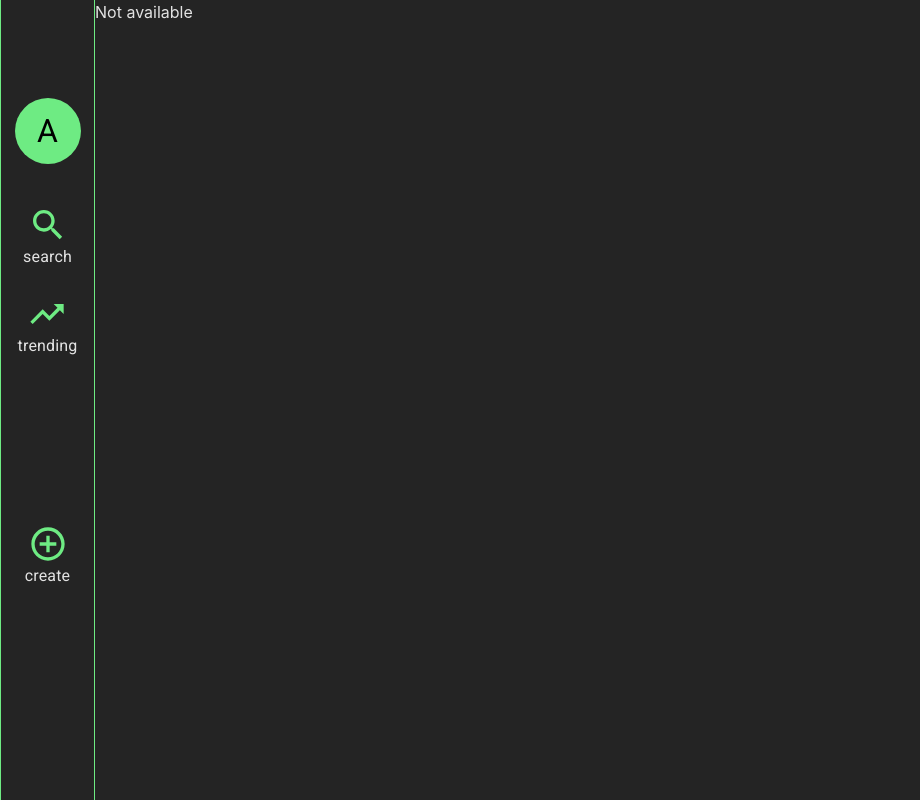
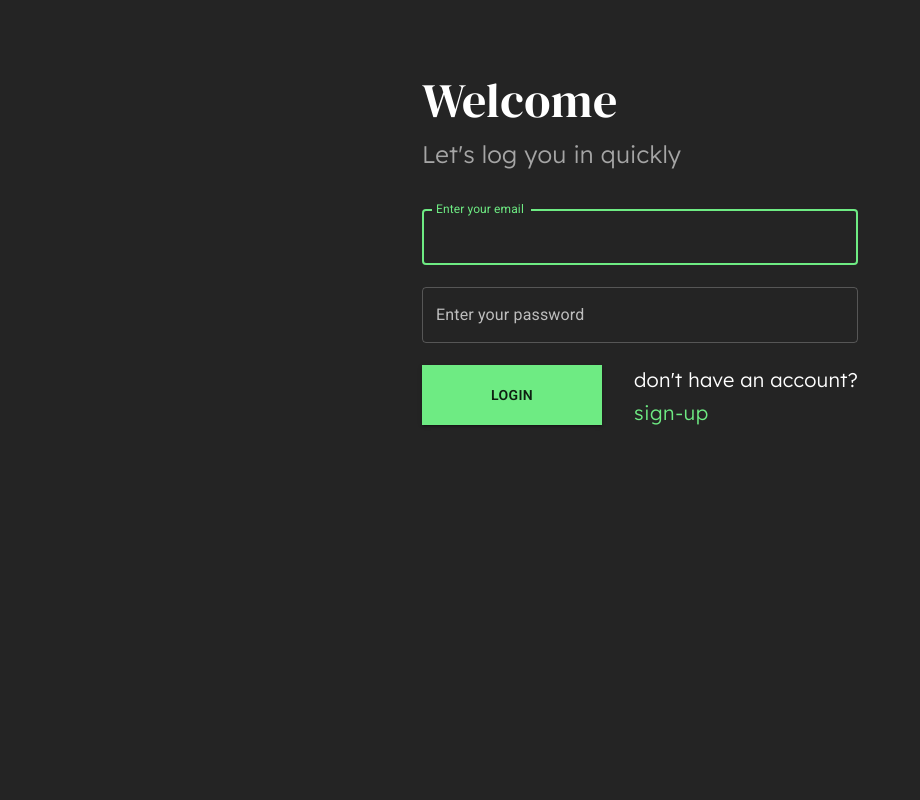
Before and after one commit to akshat-9825/corpora, a React (Vite) app in the folder client/: page /login in a window 1280 px wide. Shown: the whole page, without its empty margins (0-920 px from the left). Built offline with nearby package versions, Linux system fonts and the light colour scheme.

Commit message:
Client authentication (#3)
* initial commit

* finishing up authentication frontend

```diff
--- a/client/index.html
+++ b/client/index.html
@@ -7,6 +7,12 @@
     <link
       rel="stylesheet"
       href="https://fonts.googleapis.com/css2?family=Roboto:wght@300;400;500;600;700&display=swap" />
+    <link
+      href="https://fonts.googleapis.com/css?family=DM Serif Display"
+      rel="stylesheet" />
+    <link
+      href="https://fonts.googleapis.com/css2?family=Lexend+Deca:wght@300&display=swap"
+      rel="stylesheet" />
     <meta name="viewport" content="initial-scale=1, width=device-width" />
     <title>Corpora</title>
   </head>
--- a/client/src/App.tsx
+++ b/client/src/CorporaRoutes.tsx
@@ -1,9 +1,8 @@
+import { BrowserRouter, Routes, Route } from "react-router-dom";
+import Authentication from "./components/Authentication";
 import Layout from "./layout";
-import { BrowserRouter, Routes, Route } from "react-router-dom";
 
-import "./App.scss";
-
-function App() {
+function CorporaRoutes() {
   return (
     <BrowserRouter>
       <Layout>
@@ -14,10 +13,12 @@ function App() {
           <Route path="/trending" element={<>trending</>} />
           <Route path="/create" element={<>create</>} />
           <Route path="/*" element={<>Not available</>} />
+          <Route path="/login" element={<Authentication type="login" />} />
+          <Route path="/signup" element={<Authentication type="signup" />} />
         </Routes>
       </Layout>
     </BrowserRouter>
   );
 }
 
-export default App;
+export default CorporaRoutes;
--- /dev/null
+++ b/client/src/components/Authentication/index.tsx
@@ -0,0 +1,178 @@
+import { Box, Button, TextField, Typography, useTheme } from "@mui/material";
+import { Link } from "react-router-dom";
+
+interface AuthenticationType {
+  type: "login" | "signup";
+}
+
+const Authentication = ({ type }: AuthenticationType) => {
+  const theme = useTheme();
+  const handleSubmit = (event: React.FormEvent<HTMLFormElement>) => {
+    event.preventDefault();
+    const data = new FormData(event.currentTarget);
+    console.log({
+      email: data.get("email"),
+      password: data.get("password"),
+    });
+  };
+
+  return (
+    <Box sx={{ display: "flex", justifyContent: "center" }}>
+      <Box
+        sx={{
+          my: 8,
+          mx: 4,
+          display: "flex",
+          flexDirection: "column",
+          width: "fit-contents",
+        }}>
+        <Box
+          sx={{
+            alignSelf: "flex-start",
+            [theme.breakpoints.down("tablet")]: {
+              alignSelf: "center",
+              textAlign: "center",
+            },
+          }}>
+          <Typography
+            sx={{
+              fontSize: "48px",
+              color: "white",
+              fontFamily: "DM Serif Display",
+            }}>
+            Welcome
+          </Typography>
+          <Typography
+            sx={{
+              color: "#A5A5A5",
+              fontFamily: "Lexend Deca",
+              fontSize: "24px",
+              fontWeight: "300",
+            }}>
+            {type === "login"
+              ? "Let's log you in quickly"
+              : "Let's sign you up quickly"}
+          </Typography>
+        </Box>
+        <Box
+          component="form"
+          noValidate
+          onSubmit={handleSubmit}
+          sx={{ mt: "37px" }}>
+          <TextField
+            margin="normal"
+            fullWidth
+            id="email"
+            label="Enter your email"
+            name="email"
+            autoComplete="email"
+            autoFocus
+            sx={{
+              my: 0,
+            }}
+          />
+          <TextField
+            margin="normal"
+            fullWidth
+            name="password"
+            label="Enter your password"
+            type="password"
+            id="password"
+            autoComplete="current-password"
+            sx={{
+              my: "22px",
+            }}
+          />
+          <Box
+            sx={{
+              display: "flex",
+              flexDirection: "row",
+              justifyContent: "space-between",
+              gap: 4,
+              [theme.breakpoints.down("tablet")]: {
+                flexDirection: "column",
+              },
+            }}>
+            <Box>
+              <Button
+                type="submit"
+                variant="contained"
+                sx={{
+                  width: "180px",
+                  height: "60px",
+                  ":hover": {
+                    bgcolor: theme.palette.primary.main,
+                  },
+                  borderRadius: 0,
+                  fontWeight: "600",
+                  [theme.breakpoints.down("tablet")]: {
+                    height: "52px",
+                    width: "100%",
+                  },
+                }}>
+                {type === "login" ? "LOGIN" : "SUBMIT"}
+              </Button>
+            </Box>
+            <Box>
+              {type === "login" ? (
+                <Typography
+                  sx={{
+                    color: "#FFF",
+                    fontFamily: "Lexend Deca",
+                    fontSize: "20px",
+                    fontWeight: "400",
+                    display: "flex",
+                    flexDirection: "column",
+                  }}>
+                  don't have an account?
+                  <Button
+                    variant="text"
+                    sx={{
+                      color: "#6EEB83",
+                      fontFamily: "Lexend Deca",
+                      fontSize: "20px",
+                      fontWeight: "400",
+                      textTransform: "none",
+                      p: 0,
+                      justifyContent: "flex-start",
+                      width: "fit-content",
+                    }}>
+                    <Link to="/signup">sign-up</Link>
+                  </Button>
+                </Typography>
+              ) : (
+                <Typography
+                  sx={{
+                    color: "#FFF",
+                    fontFamily: "Lexend Deca",
+                    fontSize: "20px",
+                    fontWeight: "400",
+                    display: "flex",
+                    flexDirection: "column",
+                  }}>
+                  already have an account?
+                  <Button
+                    variant="text"
+                    sx={{
+                      color: "#6EEB83",
+                      fontFamily: "Lexend Deca",
+                      fontSize: "20px",
+                      fontWeight: "400",
+                      textTransform: "none",
+                      p: 0,
+                      justifyContent: "flex-start",
+                      width: "fit-content",
+                    }}>
+                    <Link to="/login">sign-in</Link>
+                  </Button>
+                </Typography>
+              )}
+            </Box>
+          </Box>
+        </Box>
+      </Box>
+    </Box>
+  );
+};
+
+export default Authentication;
--- a/client/src/components/LeftBar/IconGroup.tsx
+++ b/client/src/components/LeftBar/IconGroup.tsx
@@ -26,7 +26,7 @@ const IconGroup = ({
       {children}
       <Typography
         sx={{
-          color: theme.palette.primary.light,
+          color: theme.palette.primary.main,
           fontSize: "16px",
           textAlign: "center",
         }}>
--- a/client/src/index.scss
+++ b/client/src/index.scss
@@ -9,13 +9,18 @@
   text-rendering: optimizeLegibility;
   -webkit-font-smoothing: antialiased;
   -moz-osx-font-smoothing: grayscale;
+  width: 100%;
+}
+
+#root {
+  width: 100%;
 }
 
 body {
   margin: 0;
   display: flex;
   width: 100%;
-  height: 100vh;
+  min-height: 100vh;
 }
 
 * {
--- a/client/src/layout.tsx
+++ b/client/src/layout.tsx
@@ -1,13 +1,21 @@
 import { ReactNode } from "react";
-import { Avatar, useTheme, Box } from "@mui/material";
+import { Avatar, useTheme, Box, Container } from "@mui/material";
 import IconGroup from "./components/LeftBar/IconGroup";
 import SearchIcon from "@mui/icons-material/Search";
 import TrendingUpIcon from "@mui/icons-material/TrendingUp";
 import AddCircleOutlineIcon from "@mui/icons-material/AddCircleOutline";
-import { Link } from "react-router-dom";
+import { Link, useLocation } from "react-router-dom";
 const Layout = ({ children }: { children: ReactNode }) => {
   const theme = useTheme();
+  const location = useLocation();
 
+  if (location.pathname === "/login" || location.pathname === "/signup") {
+    return (
+      <Container maxWidth={false} disableGutters>
+        {children}
+      </Container>
+    );
+  } else {
     return (
       <Box sx={{ display: "flex", flexDirection: "row" }}>
         <Box position="static">
@@ -97,6 +105,7 @@ const Layout = ({ children }: { children: ReactNode }) => {
         <Box>{children}</Box>
       </Box>
     );
+  }
 };
 
 export default Layout;
--- a/client/src/main.tsx
+++ b/client/src/main.tsx
@@ -1,10 +1,25 @@
 import React from "react";
 import ReactDOM from "react-dom/client";
-import App from "./App.tsx";
+import CorporaRoutes from "./CorporaRoutes.tsx";
 
 import ScopedCssBaseline from "@mui/material/ScopedCssBaseline";
 import { ThemeProvider, createTheme } from "@mui/material";
 import "./index.scss";
+
+declare module "@mui/material/styles" {
+  interface BreakpointOverrides {
+    xs: false; // removes the `xs` breakpoint
+    sm: false;
+    md: false;
+    lg: false;
+    xl: false;
+    mobile: true; // adds the `mobile` breakpoint
+    tablet: true;
+    laptop: true;
+    desktop: true;
+    largeDesktop: true;
+  }
+}
 
 const darkTheme = createTheme({
   palette: {
@@ -15,13 +30,22 @@ const darkTheme = createTheme({
       dark: "#000",
     },
   },
+  breakpoints: {
+    values: {
+      mobile: 0,
+      tablet: 768,
+      laptop: 1024,
+      desktop: 1200,
+      largeDesktop: 1440,
+    },
+  },
 });
 
 ReactDOM.createRoot(document.getElementById("root")!).render(
   <React.StrictMode>
     <ScopedCssBaseline />
     <ThemeProvider theme={darkTheme}>
-      <App />
+      <CorporaRoutes />
     </ThemeProvider>
   </React.StrictMode>
 );
```
Also changed, not shown: client/public/images/background_authentication.jpeg (added), client/src/App.scss (deleted). Lines whose indentation alone changed are shown as unchanged.
